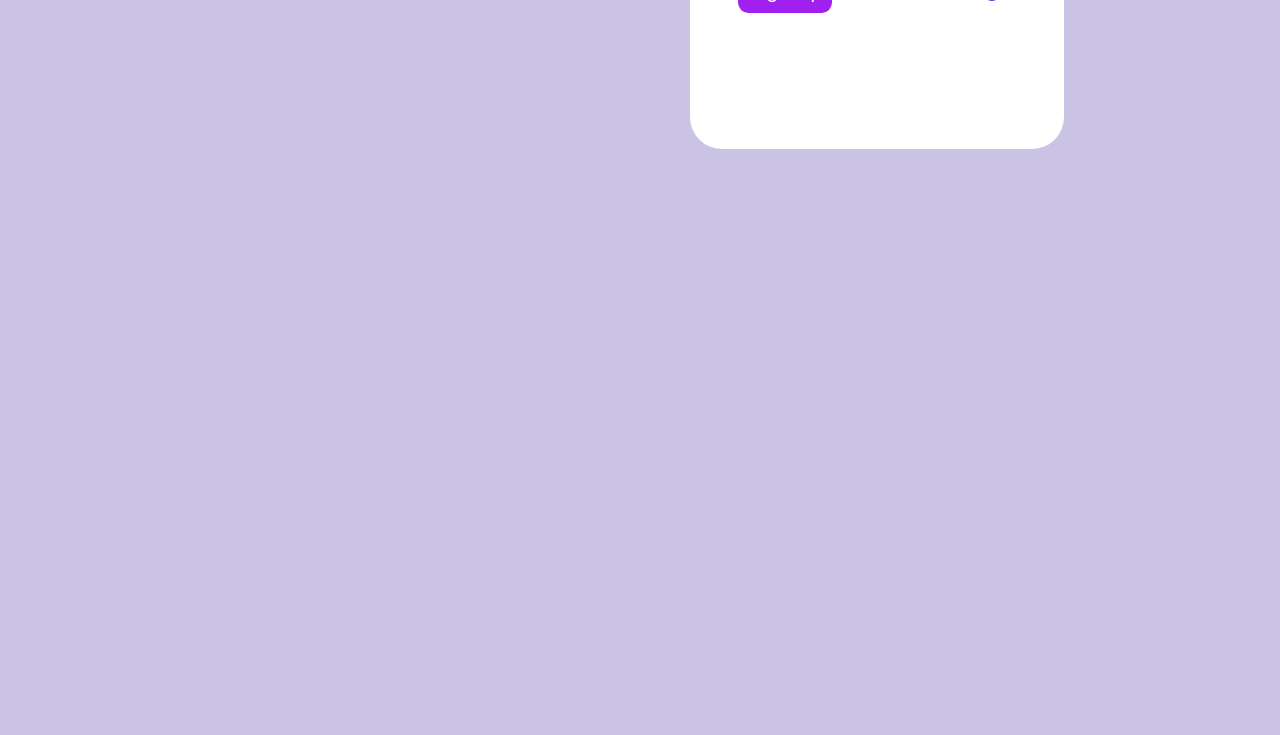
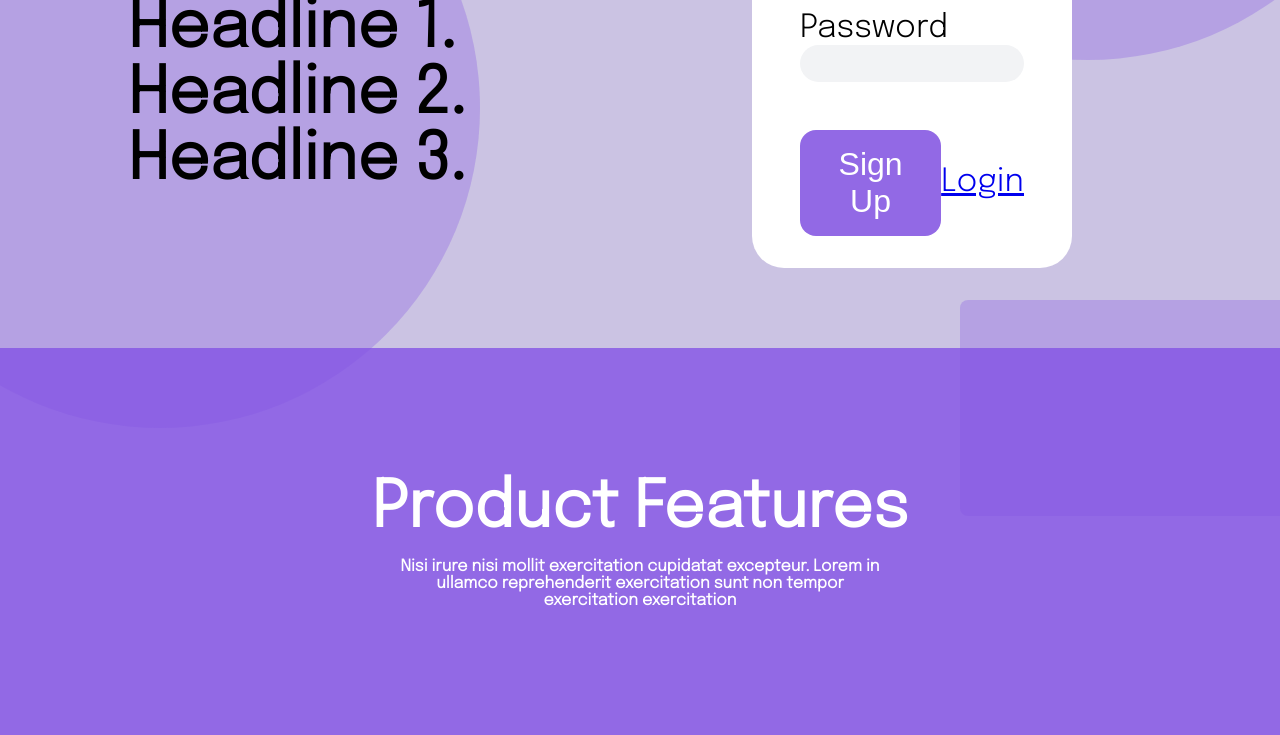
Before and after one commit to kobemaristela/PillPal, a Vue app: page /#/ in a window 1280 px wide. Shown: the part 420-1155 px from the top of the page. Before the commit the page ends 800 px from the top, so only its background shows below. Built offline with nearby package versions, Linux system fonts and the light colour scheme.

Commit message:
Updated Home Page View

```diff
--- a/index.html
+++ b/index.html
@@ -26,7 +26,7 @@
         --background-color: #cbc3e3;
         --alternate-background-color: #ffffff;
 
-        --active-color: #a020f0;
+        --active-color: #9269E5;
         --text-color: #ffffff;
 
         --input-background-color: #f2f3f5;
--- a/src/Home.vue
+++ b/src/Home.vue
@@ -3,6 +3,8 @@
   display: flex;
   flex-direction: row-reverse;
   margin-right: 10em;
+  margin-top: 15em;
+  z-index: 10;
 }
 
 .register-form-container {
@@ -16,7 +18,8 @@
   border-radius: 2em;
   display: flex;
   flex-direction: column;
-  height: 60vh;
+  height: 50vh;
+  width: 40vh;
   justify-content: center;
   padding: 3em;
   margin: 3em;
@@ -28,10 +31,16 @@
   margin-bottom: 1em;
 }
 
+label {
+    font-size: 2em;
+  }
+
 h2 {
   font-size: 1.5em;
-  margin: 0;
-  margin-bottom: 1em;
+  margin-top: -2em;
+  margin-bottom: 2em;
+  display: flex;
+  justify-content: center;
 }
 
 .register-button-row {
@@ -39,6 +48,7 @@ h2 {
   display: flex;
   flex-direction: row;
   justify-content: space-between;
+  margin-top: 2em;
 }
 
 button {
@@ -46,7 +56,7 @@ button {
   border: 0;
   border-radius: 0.5em;
   color: var(--text-color);
-  font-size: 1.3em;
+  font-size: 2em;
   padding: 0.5em;
   transition: 0.1s;
 }
@@ -59,23 +69,189 @@ input {
   background-color: var(--input-background-color);
   border: 0;
   border-radius: 1em;
-  font-size: 1.3em;
+  font-size: 2em;
   outline: none;
   padding-left: 0.5em;
 }
 
 a {
-  font-size: 1.3em;
+  font-size: 2em;
 }
 
 .container {
-  padding: 0.5em;
+  height: 3025px;
+  position: relative;
+  overflow: hidden;
+  width: 100%;
 }
+
+/* Oval 157 */
+.oval1 {
+  position: absolute;
+  border-radius: 50%;
+  width: 40em;
+  height: 40em;
+  background: #8353E24D; /* secondary-500 */
+  z-index: -1;
+  top: 13em;
+  left: -10em;
+}
+
+.oval2 {
+  position: absolute;
+  border-radius: 50%;
+  width: 40em;
+  height: 40em;
+  background: #8353E24D; /* secondary-500 */
+  z-index: -1;
+  top: -10em; /* top: -118px;*/
+  right: -8em;
+
+}
+.rectangly {
+  position: absolute;
+  top: 45em;
+  left: 60em;
+  width: 100em;
+  height: 13.5em;
+  background: #8353E24D;
+  border-radius: .5em;
+  z-index: -1;
+}
+.rectangly_2 {
+  position: absolute;
+  bottom: 12em;
+  right: 60em;
+  width: 100em;
+  height: 10.5em;
+  background: #8353E24D;
+  border-radius: .5em;
+  z-index: -1;
+}
+.headline {
+  position: absolute;
+  margin-top: 13em;
+  margin-left: 4em;
+  font-size: 2em;
+}
+  .logo {
+      position: absolute;
+      padding: 4em;
+      transform: scale(4);
+      widows: 2em;
+      background-color:transparent;
+  }
+  .product-container {
+    position: absolute;
+    margin-top: 2em;
+    width: 100%;
+    background-color: var(--active-color);
+    z-index: -10;
+  }
+  .footer {
+    margin-top: 2em;
+    width: 100%;
+    background-color: var(--background-color);
+  }
+  .footer-content {
+    display: flex;
+    justify-content: space-between;
+    width: 75%;
+    padding-top: 5em;
+    margin-left: auto;
+    margin-right:auto;
+    text-align: center;
+
+  }
+  .product-features {
+    width: 75%;
+    padding-top: 8em;
+    margin-left: auto;
+    margin-right:auto;
+    text-align: center;
+    padding-bottom: 3em;
+  }
+  h3 {
+    font-size: 4em;
+    text-decoration: bold;
+    font-family: "Epilogue";
+    color: white;
+  }
+  h6 {
+    font-size: 1.2em;
+    text-decoration: bold;
+    color: black;
+  }
+
+  h4 {
+    width: 30%;
+    padding-top: 1.0em;
+    color: white;
+    text-decoration: none;
+  }
+  .centered {
+    font-size: 1em;
+    width: 50%;
+    padding-top: 1.0em;
+    margin-left: auto;
+    margin-right:auto;
+    color: white;
+  }
+
+  .par {
+    width: auto;
+  }
+
+  h5 {
+    font-size: 2.5em;
+    width: 50%;
+    padding-top: 1.0em;
+    color: white;
+  }
+  .right-text {
+    width:auto;
+  }
+
+
+
+  .row {
+    margin-top: 8em;
+    display: flex;
+    justify-content: space-between;
+    text-align: left;
+  }
+  .middle-row {
+    margin-top: 8em;
+    display: flex;
+    justify-content: space-between;
+    text-align: right;
+  }
+
+
+
 </style>
 
 <template>
+
   <div class="container">
-    <h1>Medicine Tracker</h1>
+
+    <div class="logo">
+      <img src="./assets/logo_small.svg" alt="PillPal" />
+    </div>
+
+    <div class="headline">
+      <h1>Headline 1.</h1>
+      <h1>Headline 2.</h1>
+      <h1>Headline 3.</h1>
+    </div>
+
+    <div class="shapes">
+      <div class="oval1"></div>
+      <div class="oval2"></div>
+      <div class="rectangly"></div>
+      <div class="rectangly_2"></div>
+    </div>
+
     <div class="register-container">
       <div class="register-padding"></div>
       <div class="register-form-container">
@@ -88,7 +264,6 @@ a {
               id="username"
               name="username"
               autocomplete="off"
-              required
               v-model="usernameValue"
             />
           </div>
@@ -99,10 +274,6 @@ a {
               id="password"
               name="password"
               autocomplete="off"
-              minlength="8"
-              pattern="/^(?=.*[a-z])(?=.*[A-Z])(?=.*\d)(?=.*[!@#\$%\^&\*])[a-zA-Z\d!@#\$%\^&\*]+$/"
-              title="Password must contain at least one lowercase, uppercase, numeric, and special character"
-              required
               v-model="passwordValue"
             />
           </div>
@@ -113,7 +284,70 @@ a {
         </form>
       </div>
     </div>
+
+    <div class="product-container">
+      <div class="product-features">
+        <h3>Product Features</h3>
+        <h4 class="centered">Nisi irure nisi mollit exercitation cupidatat excepteur.
+          Lorem in ullamco reprehenderit exercitation sunt non tempor exercitation exercitation
+        </h4>
+
+        <div class="row">
+          <div class="text">
+            <h5>Take control of your medication</h5>
+            <h4>Do consectetur proident proident id eiusmod deserunt consequat pariatur ad ex vel
+              it do Lorem reprehenderit. id eiusmod deserunt consequat
+              pariatur ad ex velit do Lorem reprehenderit.</h4>
+          </div>
+          <img src="./assets/images/stock_image_1.png" alt="sitting">
+        </div>
+
+        <div class="middle-row">
+          <div class="left_image"><img src="./assets/images/stock_image_2.png" alt="sitting2"/></div>
+          <div class>
+            <h5 class="right-text">Receive Notifications</h5>
+            <h4 class="par">Do consectetur proident proident id eiusmod de</h4>
+          </div>
+        </div>
+
+        <div class="row">
+          <div class="text">
+            <h5>Create Profiles</h5>
+            <h4>Do consectetur proident proident id eiusmod deserunt consequat pariatur ad ex vel
+              it do Lorem reprehenderit. id eiusmod deserunt consequat
+              pariatur ad ex velit do Lorem reprehenderit.</h4>
+          </div>
+          <img src="./assets/images/stock_image_1.png" alt="sitting">
+        </div>
+
+      </div>
+
+      <div class="footer">
+      <div class="footer-content">
+        <div>
+          <h6>Product</h6>
+          <!-- <p1>Features</p1> -->
+        </div>
+        <div>
+          <h6>Resources</h6>
+          <!-- <p1>Blog</p1> -->
+        </div>
+        <div>
+          <h6>Company</h6>
+          <!-- <p1>Developers</p1> -->
+        </div>
+        <div>
+          <h6>Support</h6>
+          <!-- <p1>Help Center</p1> -->
+        </div>
+
+      </div>
+    </div>
+    </div>
+
+
   </div>
+
 </template>
 <script>
 import Api from "./Api.js";
```
Also changed, not shown: src/assets/images/stock_image_1.png (added), src/assets/images/stock_image_2.png (added).
